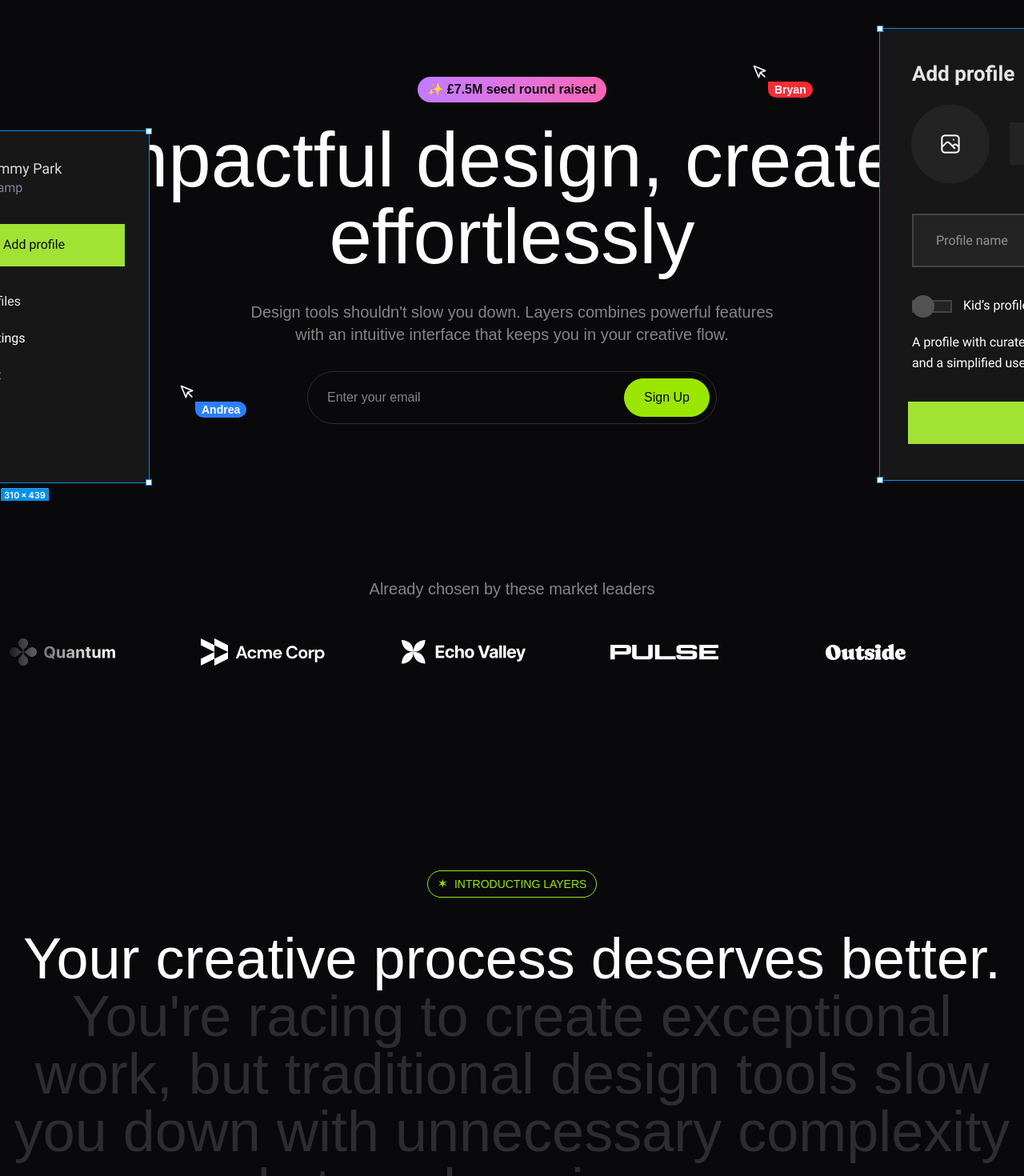
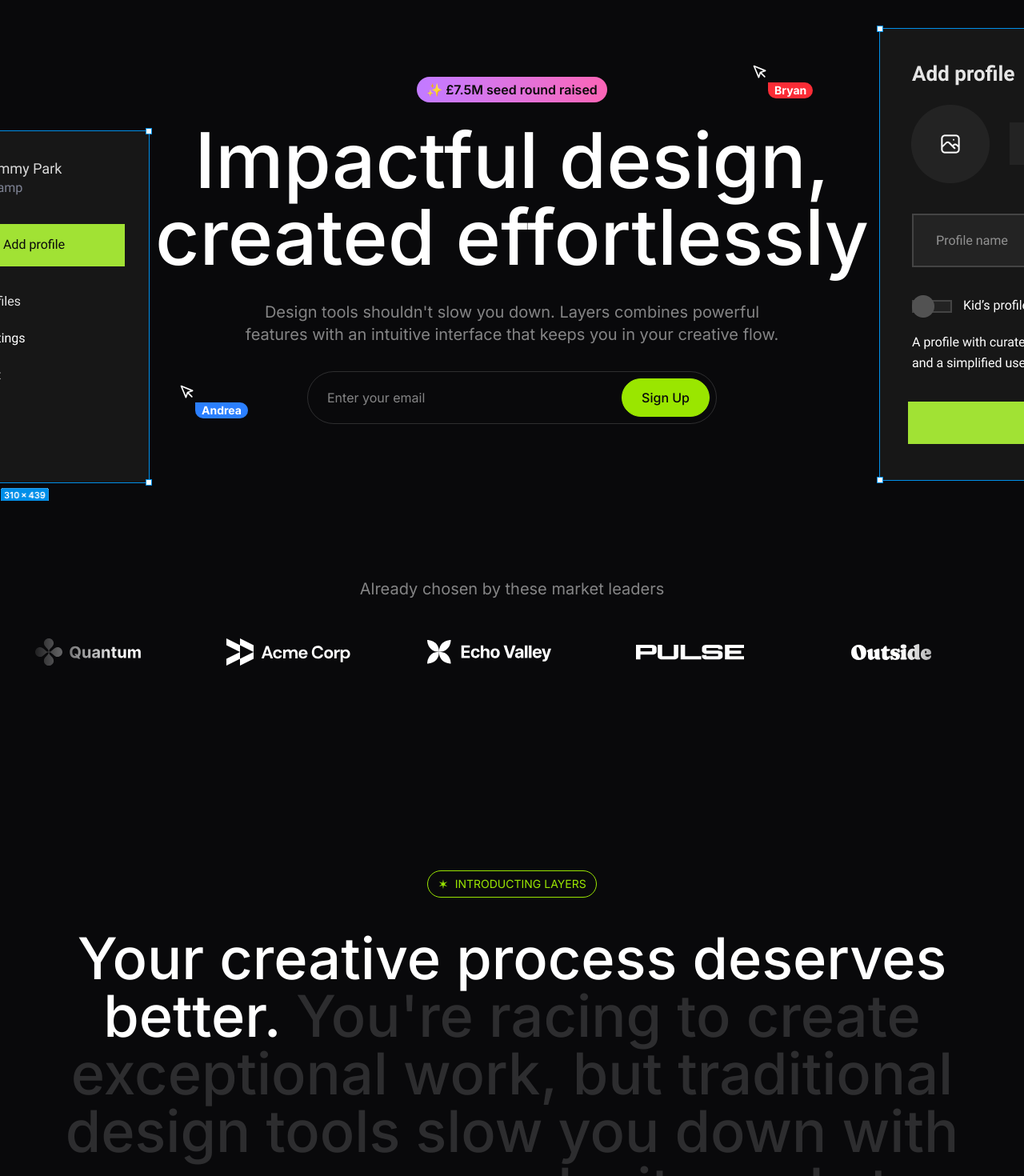
Before and after one commit to buneeIsSlo/layers-landing, a Next.js app: page / in a window 1280 px wide. Shown: the top 1470 px of the page at 80% size. Built offline with nearby package versions, Linux system fonts and the light colour scheme.

Commit message:
Refactor: container style

```diff
--- a/src/app/globals.css
+++ b/src/app/globals.css
@@ -1,5 +1,40 @@
 @import "tailwindcss";
 
 body {
-  font-family: Arial, Helvetica, sans-serif;
+  font-family: Inter, Arial, Helvetica, sans-serif;
 }
+
+@utility container {
+  width: 100%;
+  padding-inline: 2rem;
+  margin-inline: auto;
+
+  @media (min-width: 640px) {
+    max-width: 640px;
+  }
+
+  @media (min-width: 768px) {
+    max-width: 768px;
+  }
+
+  @media (min-width: 1024px) {
+    max-width: 1024px;
+  }
+
+  @media (min-width: 1280px) {
+    max-width: 1280px;
+  }
+
+  /* @media (min-width: 1536px) {
+    max-width: 1536px;
+  } */
+}
+
+/*
+container	None	width: 100%;
+sm (640px)	max-width: 640px;
+md (768px)	max-width: 768px;
+lg (1024px)	max-width: 1024px;
+xl (1280px)	max-width: 1280px;
+2xl (1536px)	max-width: 1536px;
+ */
--- a/src/components/faqs.tsx
+++ b/src/components/faqs.tsx
@@ -35,7 +35,7 @@ export default function Faqs() {
 
   return (
     <section className="py-24">
-      <div className="@container">
+      <div className="container-sm container">
         <div className="flex justify-center">
           <Badge>Faqs</Badge>
         </div>
--- a/src/sections/features.tsx
+++ b/src/sections/features.tsx
@@ -20,7 +20,7 @@ const features = [
 export default function Features() {
   return (
     <section className="py-24">
-      <div className="@container">
+      <div className="container">
         <div className="flex justify-center">
           <Badge>Features</Badge>
         </div>
--- a/src/sections/footer.tsx
+++ b/src/sections/footer.tsx
@@ -10,7 +10,7 @@ const footerLinks = [
 export default function Footer() {
   return (
     <section className="py-16">
-      <div className="@container">
+      <div className="container">
         <div className="flex flex-col items-center gap-6 md:flex-row md:justify-between">
           <div className="flex justify-center">
             <Image src={logoImage} alt="layrs logo" />
--- a/src/sections/hero.tsx
+++ b/src/sections/hero.tsx
@@ -7,7 +7,7 @@ import Image from "next/image";
 export default function Hero() {
   return (
     <section className="overflow-clip py-24">
-      <div className="@container relative">
+      <div className="relative container">
         <div className="absolute top-16 -left-32 hidden lg:block">
           <Image src={designExample1Image} alt="design example 1 image" />
         </div>
@@ -20,12 +20,12 @@ export default function Hero() {
         <div className="absolute -top-4 right-80 hidden lg:block">
           <Cursor name="Bryan" color="red" />
         </div>
-        <div className="flex justify-center">
+        <div className="flex items-center justify-center">
           <div className="inline-flex rounded-full bg-gradient-to-r from-purple-400 to-pink-400 px-3 py-1 font-semibold text-neutral-950">
             ✨ £7.5M seed round raised
           </div>
         </div>
-        <h1 className="mt-6 text-center text-6xl font-medium md:text-7xl lg:text-8xl">
+        <h1 className="mt-6 text-center text-6xl font-medium md:px-20 md:text-7xl lg:text-8xl">
           Impactful design, created effortlessly
         </h1>
         <p className="mx-auto mt-8 max-w-2xl text-center text-xl text-white/50">
--- a/src/sections/integrations.tsx
+++ b/src/sections/integrations.tsx
@@ -45,7 +45,7 @@ export type IntegrationsType = typeof integrations;
 export default function Integrations() {
   return (
     <section className="overflow-hidden py-24">
-      <div className="@container">
+      <div className="container">
         <div className="grid grid-cols-2 items-center lg:gap-2">
           <div>
             <Badge>Integrations</Badge>
--- a/src/sections/intro.tsx
+++ b/src/sections/intro.tsx
@@ -5,7 +5,7 @@ const text = `You're racing to create exceptional work, but traditional design t
 export default function Intro() {
   return (
     <section className="py-28 lg:py-40">
-      <div className="@container">
+      <div className="container">
         <div className="flex justify-center">
           <Badge>Introducting Layers</Badge>
         </div>
--- a/src/sections/logo-ticker.tsx
+++ b/src/sections/logo-ticker.tsx
@@ -22,7 +22,7 @@ const logos = [
 export default function LogoTicker() {
   return (
     <section className="overflow-x-clip py-24">
-      <div className="@container">
+      <div className="container">
         <h3 className="text-center text-xl text-white/50">
           Already chosen by these market leaders
         </h3>
```
